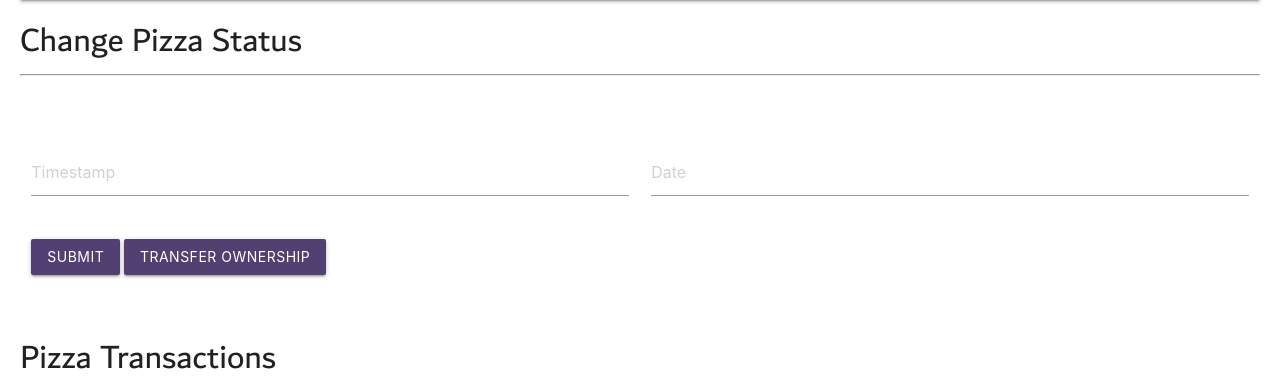
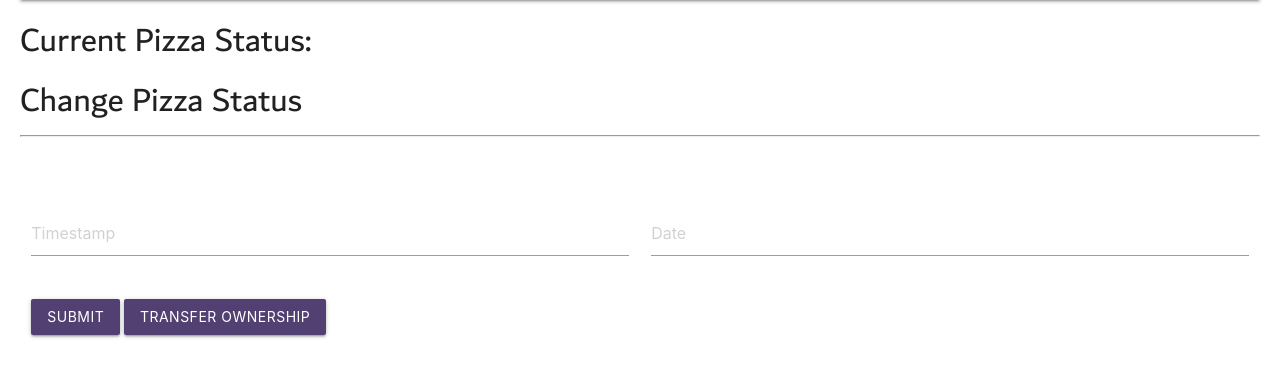
Before and after one commit to AlexAlBasosi/pizza-on-the-blockchain, a Flask app: template templates/factory.html in a window 1280 px wide. Shown: the part 84-474 px from the top of the page. Run offline with Flask 2, Linux system fonts and the light colour scheme; the template is opened without the code that fills it: most values are stand-ins (such as "Sample title", 1, 10 or a date in 2020); data that the repository does not hold is empty; some libraries are stand-ins or nearby versions.

Commit message:
Update factory.html

```diff
--- a/templates/factory.html
+++ b/templates/factory.html
@@ -3,6 +3,7 @@
   {% include 'header.html' %}
   <body>
     <div class="create">
+      <h4>Current Pizza Status: <b><td>{{ myFunc(arr['pizzaId']) }}</td></b></h4>
       <h4>Change Pizza Status</h4>
       <hr/>
       <!-- START FORM -->
```
